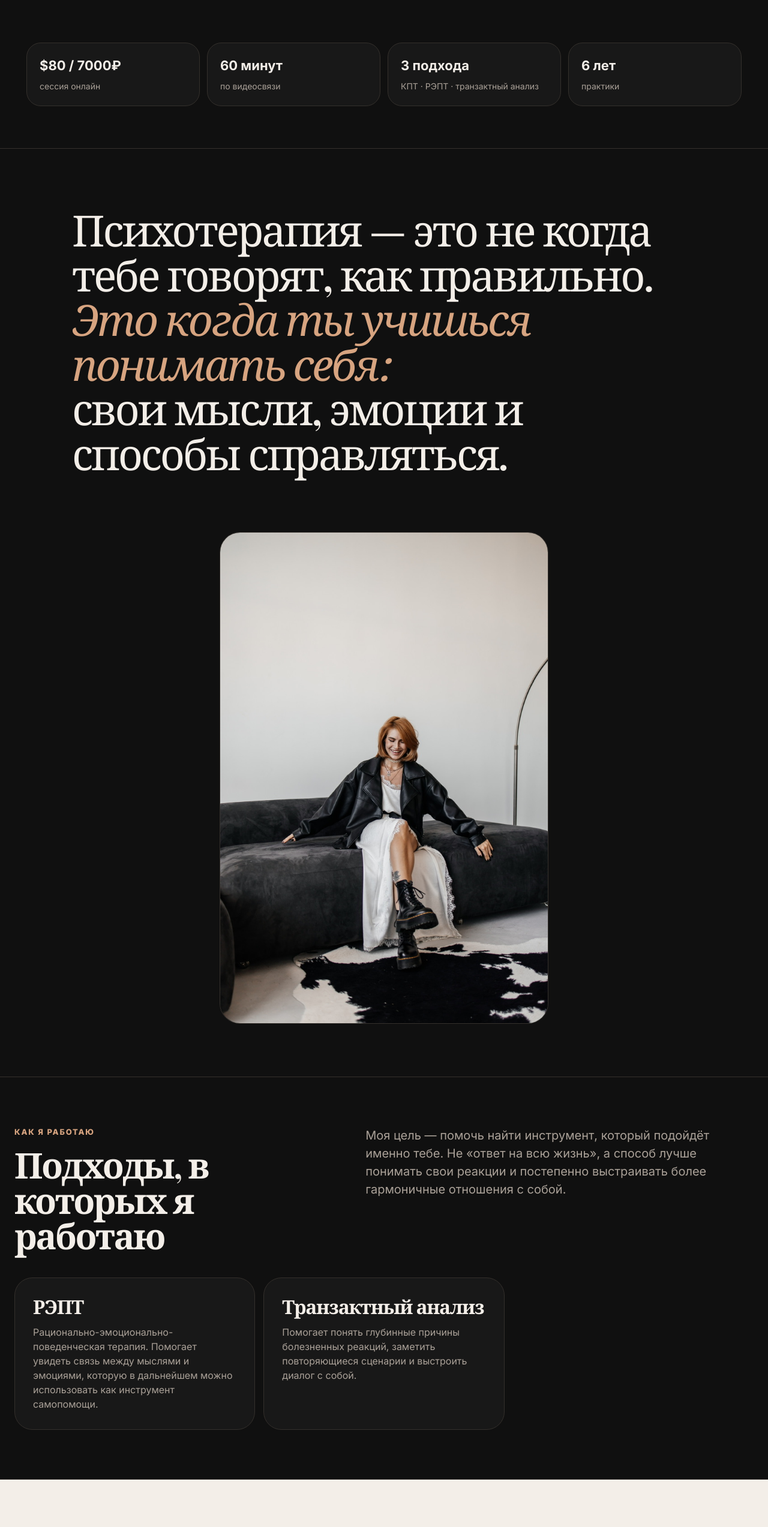
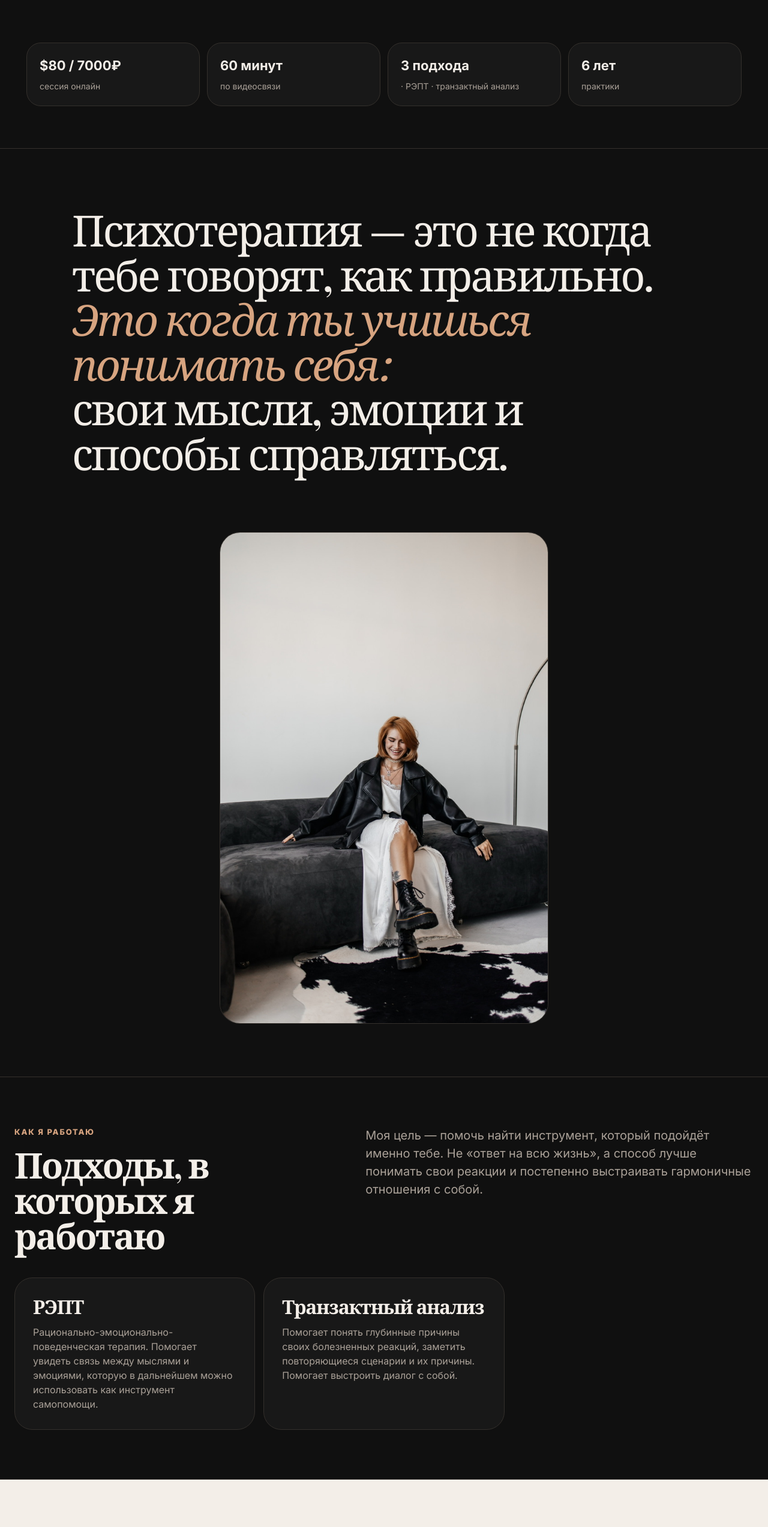
Before and after one commit to garyaevruslan-maker/nika-site, a plain HTML site: page index.html in a window 1280 px wide. Shown: the part 804-3350 px from the top of the page at 60% size. Drawn offline with nearby package versions, Linux system fonts and the light colour scheme; a web font is replaced by a local one.

Commit message:
Update index.html

```diff
--- a/index.html
+++ b/index.html
@@ -45,13 +45,13 @@ h2{font-size:clamp(38px,4.6vw,66px);line-height:1}.section-intro{color:var(--mut
 </style></head><body>
 <header class="nav"><div class="nav-inner"><a class="logo-wrap" href="#top"><img class="logo-img" src="logo.png" alt=""><span class="logo">ПсихоНика</span></a><div class="nav-links"><a href="#work">Как работаю</a><a href="#about">Обо мне</a><a href="#price">Запись</a><a href="#socials">Канал</a></div><a class="nav-cta" href="https://t.me/" target="_blank">Написать</a></div></header>
 <main id="top"><section class="hero"><div class="hero-copy"><div><div class="eyebrow">Ника Цвекевич · психотерапевт онлайн</div><h1>Не инструкция. <em>Инструмент.</em></h1><div class="hero-text"><p class="lead">Я не раздаю советы и не объясняю, как «правильно». Моя цель — помочь тебе выстроить гармоничные отношения с собой.</p><p class="note">Можно прийти, когда головой всё понимаешь, но изменения даются трудно. Можно прийти, когда просто плохо и непонятно, с чего начать. Этого достаточно для начала терапии.</p></div></div><div class="actions"><a class="btn btn-primary" href="https://t.me/" target="_blank">Написать в Telegram</a><a class="btn btn-secondary" href="#work">Как проходит работа</a></div></div><div class="hero-photo"><img src="hero.jpg" alt="Ника — психотерапевт"></div></section>
-<div class="mini-row"><div class="mini"><b>$80 / 7000₽</b><span>сессия онлайн</span></div><div class="mini"><b>60 минут</b><span>по видеосвязи</span></div><div class="mini"><b>3 подхода</b><span>КПТ · РЭПТ · транзактный анализ</span></div><div class="mini"><b>6 лет</b><span>практики</span></div></div>
+<div class="mini-row"><div class="mini"><b>$80 / 7000₽</b><span>сессия онлайн</span></div><div class="mini"><b>60 минут</b><span>по видеосвязи</span></div><div class="mini"><b>3 подхода</b><span> · РЭПТ · транзактный анализ</span></div><div class="mini"><b>6 лет</b><span>практики</span></div></div>
 <section class="statement"><div class="wrap"><div class="big-lines">Психотерапия — это не когда тебе говорят, как правильно. <span>Это когда ты учишься понимать себя:</span> свои мысли, эмоции и способы справляться.</div></div></section><div class="wide-photo"><img src="about.jpg" alt="Ника"></div>
-<section id="work"><div class="wrap"><div class="section-head"><div><div class="kicker">Как я работаю</div><h2>Подходы, в которых я работаю</h2></div><p class="section-intro">Моя цель — помочь найти инструмент, который подойдёт именно тебе. Не «ответ на всю жизнь», а способ лучше понимать свои реакции и постепенно выстраивать более гармоничные отношения с собой.</p></div><div class="work-grid"><div class="work-card"><h3>РЭПТ</h3><p>Рационально-эмоционально-поведенческая терапия. Помогает увидеть связь между мыслями и эмоциями, которую в дальнейшем можно использовать как инструмент самопомощи.</p></div><div class="work-card"><h3>Транзактный анализ</h3><p>Помогает понять глубинные причины болезненных реакций, заметить повторяющиеся сценарии и выстроить диалог с собой.</p></div></div></div></section>
-<section id="about" class="about"><div class="wrap"><div class="section-head"><div><div class="kicker">Обо мне</div><h2>Я психотерапевт с высшим медицинским образованием.</h2></div><p class="section-intro">Регулярно прохожу супервизии, обучение и личную терапию. Для меня это обязательная часть работы.</p></div><div class="about-grid"><div class="about-photo"><img src="final.jpg" alt="Ника"></div><div class="about-box"><div><p>Окончила «Гомельский Государственный медицинский университет». По специальности — врач-психиатр, врач-нарколог, психотерапевт. После университета 2 года работала в медицине. Потом прошла переподготовку на психолога-консультанта и ушла в частную практику.</p><br><p>Позже ушла в частную практику: мне не близок подход к эмоциональным проблемам через ярлыки и ощущение, что с человеком «что-то не так».<br><br>Я знаю, что такое депрессия, кризис и панические атаки.<br>Знаю, что такое не понимать, что ты чувствуешь, и думать, что с тобой что-то не так.<br>За моей спиной есть опыт расстройства пищевого поведения.<br><br>Поэтому уже больше 8 лет я сама нахожусь в личной терапии.</p></div><div class="pills"><span class="pill">высшее медицинское образование</span><span class="pill">РЭПТ</span><span class="pill">транзактный анализ</span><span class="pill">супервизии</span><span class="pill">личная терапия 8+ лет</span><span class="pill">онлайн</span></div></div></div></div></section>
-<section id="changes"><div class="wrap"><div class="section-head"><div><div class="kicker">Что меняется</div><h2>Сначала не «вау». Сначала понятно.</h2></div><p class="section-intro">Ты начинаешь замечать свои реакции, внутренний диалог и то, где можно попробовать по-другому.</p></div><div class="change-grid"><div class="change"><b>01</b><h3>меньше внутреннего шума</h3><p>Не потому что всё исчезло, а потому что стало понятнее, что именно происходит.</p></div><div class="change"><b>02</b><h3>меньше самокритики</h3><p>Начинаешь замечать жёсткий внутренний диалог и учишься менять его на более заботливый.</p></div><div class="change"><b>03</b><h3>больше опоры</h3><p>На собственные желания, ценности, границы и решения.</p></div></div></div></section>
+<section id="work"><div class="wrap"><div class="section-head"><div><div class="kicker">Как я работаю</div><h2>Подходы, в которых я работаю</h2></div><p class="section-intro">Моя цель — помочь найти инструмент, который подойдёт именно тебе. Не «ответ на всю жизнь», а способ лучше понимать свои реакции и постепенно выстраивать гармоничные отношения с собой.</p></div><div class="work-grid"><div class="work-card"><h3>РЭПТ</h3><p>Рационально-эмоционально-поведенческая терапия. Помогает увидеть связь между мыслями и эмоциями, которую в дальнейшем можно использовать как инструмент самопомощи.</p></div><div class="work-card"><h3>Транзактный анализ</h3><p>Помогает понять глубинные причины своих болезненных реакций, заметить повторяющиеся сценарии и их причины. Помогает выстроить диалог с собой.</p></div></div></div></section>
+<section id="about" class="about"><div class="wrap"><div class="section-head"><div><div class="kicker">Обо мне</div><h2>Я психотерапевт с высшим медицинским образованием.</h2></div><p class="section-intro">Регулярно прохожу супервизии, обучение и личную терапию. Для меня это обязательная часть работы.</p></div><div class="about-grid"><div class="about-photo"><img src="final.jpg" alt="Ника"></div><div class="about-box"><div><p>Окончила «Гомельский Государственный медицинский университет».<br><br>По специальности — врач-психиатр-нарколог / психотерапевт.<br><br>Два года проработала в медицине и прошла переподготовку на психолога.<br><br>Далее ушла в частную практику.</p><br><p>Позже ушла в частную практику: мне не близок подход к эмоциональным проблемам через ярлыки и ощущение, что с человеком «что-то не так».<br><br>Я знаю, что такое депрессия, кризис и панические атаки.<br>Знаю, что такое не понимать, что ты чувствуешь, и думать, что с тобой что-то не так.<br>За моей спиной есть опыт расстройства пищевого поведения.<br><br>Поэтому уже больше 8 лет я сама нахожусь в личной терапии.</p></div><div class="pills"><span class="pill">высшее медицинское образование</span><span class="pill">РЭПТ</span><span class="pill">транзактный анализ</span><span class="pill">супервизии</span><span class="pill">личная терапия 8+ лет</span><span class="pill">онлайн</span></div></div></div></div></section>
+<section id="changes"><div class="wrap"><div class="section-head"><div><div class="kicker">Что меняется</div><h2>Сначала не «вау». Сначала понятно.</h2></div><p class="section-intro">Ты начинаешь замечать свои реакции и внутренний диалог.</p></div><div class="change-grid"><div class="change"><b>01</b><h3>меньше внутреннего шума</h3><p>Не потому что всё исчезло, а потому что стало понятнее, что именно происходит.</p></div><div class="change"><b>02</b><h3>меньше самокритики</h3><p>Начинаешь замечать свой жёсткий внутренний диалог и учишься менять его на более заботливый.</p></div><div class="change"><b>03</b><h3>больше опоры</h3><p>Больше опоры не на чужое мнение, а на собственные желания, ценности, границы и решения.</p></div></div></div></section>
   <section id="price"><div class="wrap"><div class="section-head"><div><div class="kicker">Запись</div><h2>Стоимость и пакеты</h2></div><p class="section-intro">Стоимость одной сессии — 80$ / 7000₽. Можно начать с одной встречи. Если хочется продолжить, есть пакет из 5 сессий.</p></div><div class="price-wrap"><div class="price-main"><p>Одна сессия</p><div class="sum">$80 / 7000₽</div><p>60 минут · онлайн · конфиденциально</p></div><div class="price-side"><p>Пакет из 5 сессий со скидкой 10%:</p><div class="packages"><div class="package-card"><h3>5 × 7000₽</h3><p>обычно 35 000₽</p></div><div class="package-card"><h3>31 500₽</h3><p>со скидкой 10%</p></div></div><br><a class="btn btn-primary" href="https://t.me/" target="_blank">Написать</a></div></div></div></section>
 <section id="faq"><div class="wrap"><div class="section-head"><div><div class="kicker">FAQ</div><h2>Частые вопросы</h2></div></div><div class="faq"><div class="faq-item"><h3>Чего ждать после первой сессии?</h3><p>На первой встрече мы разбираем, что происходит, формулируем запрос и смотрим, как будем работать. Обычно уже после неё становится понятнее.</p></div><div class="faq-item"><h3>Поможет ли психотерапия?</h3><p>Психотерапия не обещает мгновенного результата. Но она помогает лучше понимать себя, свои реакции и постепенно менять то, что мешает.</p></div><div class="faq-item"><h3>Почему берётся предоплата?</h3><p>Предоплата закрепляет за вами время. Это предмет страховки и дисциплины для специалиста и клиента: мы уважаем и ваше, и моё время. Перенести встречу можно минимум за 24 часа.</p></div></div></div></section>
 <section id="socials"><div class="wrap"><div class="section-head"><div><div class="kicker">Где читать</div><h2>Telegram-канал и Instagram</h2></div><p class="section-intro">Для записи — личный Telegram. Для мыслей, текстов и наблюдений — канал.</p></div><div class="socials"><div class="social-card"><h3>Telegram-канал</h3><p>@phsyhoNika — тексты, мысли и наблюдения.</p><a class="btn btn-secondary" href="https://t.me/phsyhoNika" target="_blank">Открыть канал</a></div><div class="social-card"><h3>Instagram</h3><p>Reels, stories и жизнь без лишней вылизанности.</p><a class="btn btn-secondary" href="https://instagram.com/" target="_blank">Открыть Instagram</a></div></div></div></section>
-<section class="final"><div class="wrap"><h2>Если откликается — можно просто написать.</h2><p>Без красивой формулировки. Без идеального запроса. С того места, где ты сейчас.</p><a class="btn btn-primary" href="https://t.me/" target="_blank">Написать</a></div></section></main>
+<section class="final"><div class="wrap"><h2>Можно просто написать.</h2><p>Без красивой формулировки. Без идеального запроса. С того места, где ты сейчас.</p><a class="btn btn-primary" href="https://t.me/" target="_blank">Написать</a></div></section></main>
 <footer class="footer"><div class="footer-inner"><span>ПсихоНика · @phsyhoNika</span><span>$80 / 7000₽ · онлайн · 60 минут</span></div></footer></body></html>
```
